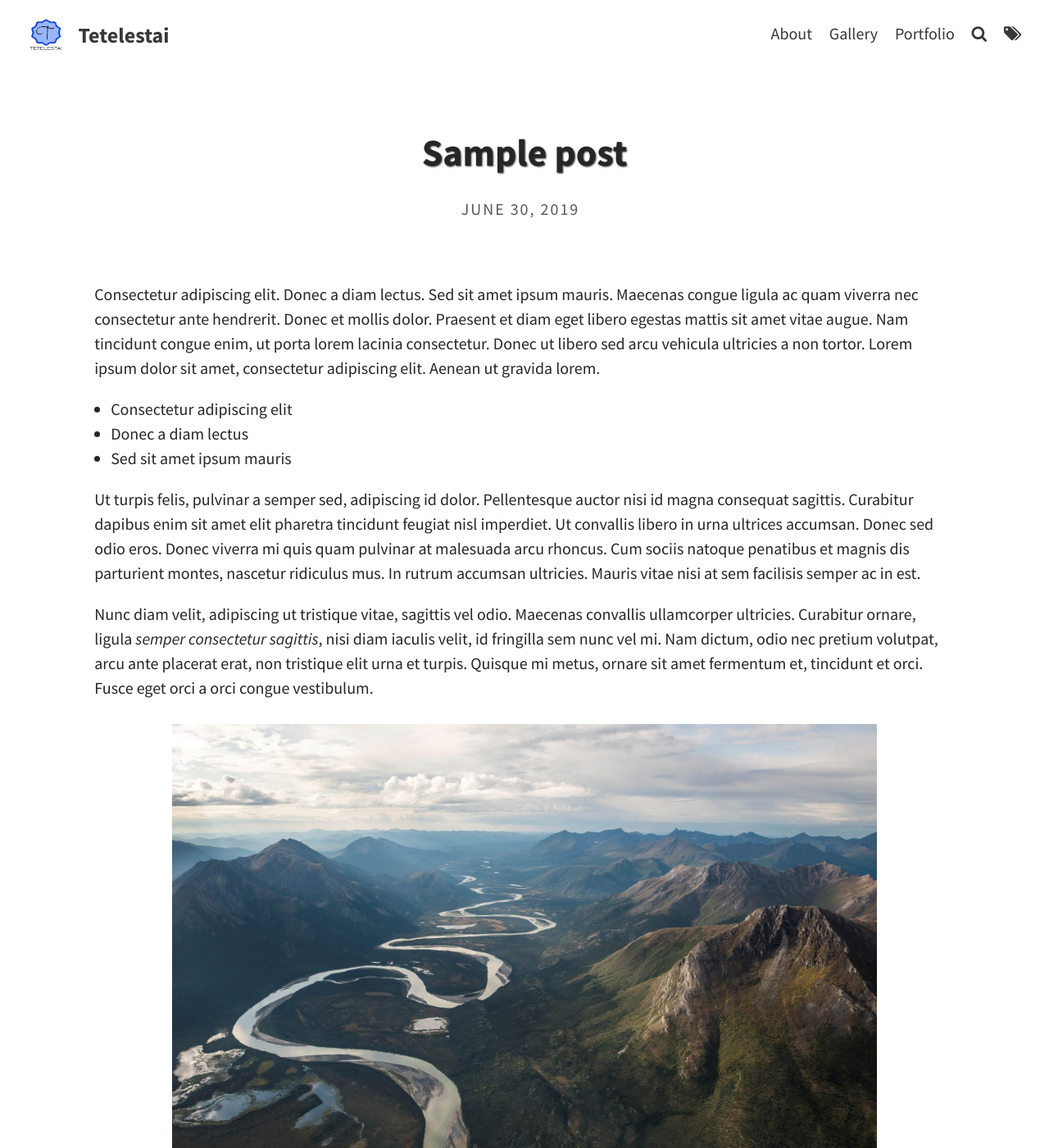
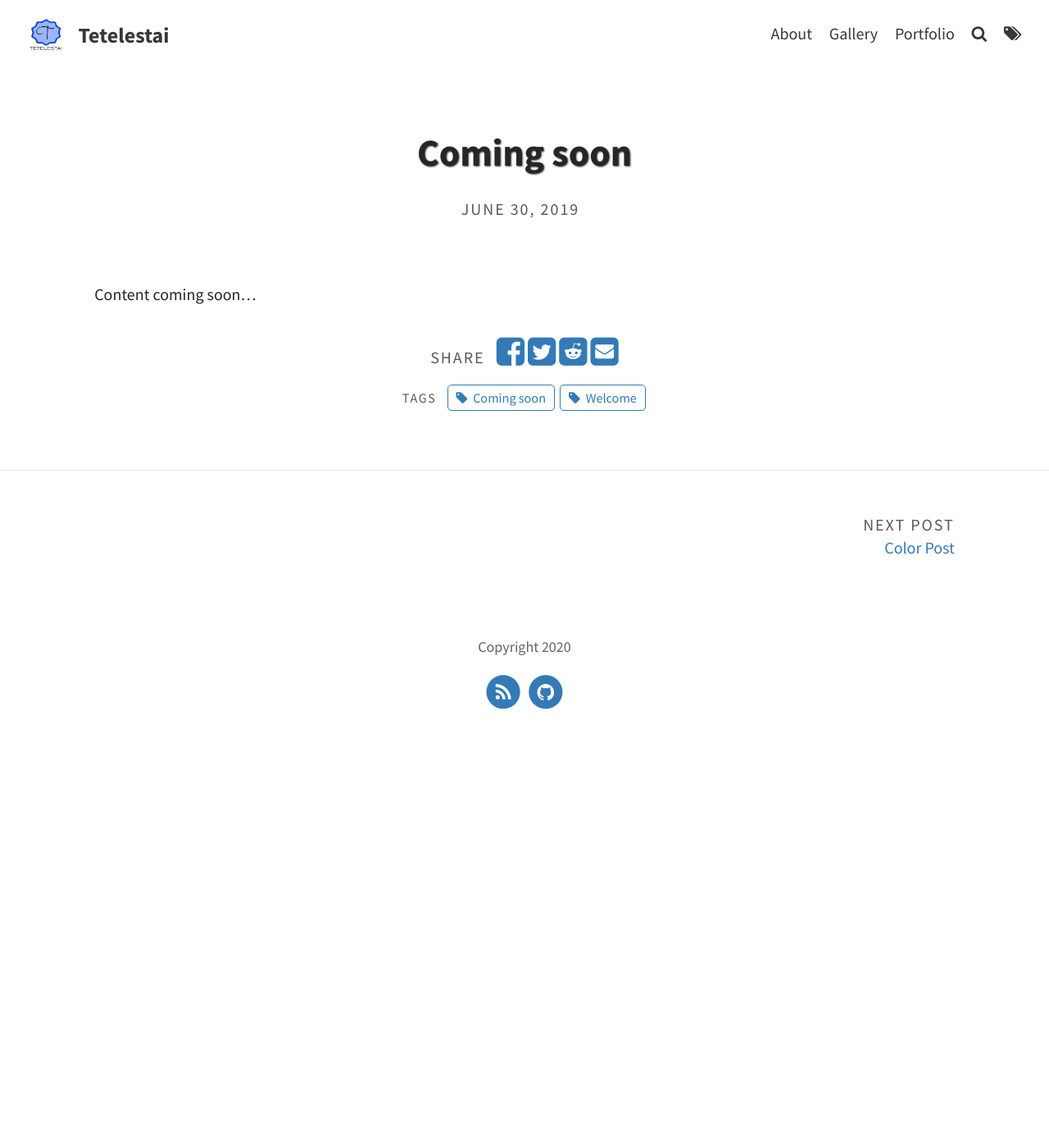
Before and after one commit to tetelestaiuk/web, a Jekyll site: the page built from _posts/2019-06-30-sample-post.md, in a window 1280 px wide and 1400 px high. Shown: the whole window at 82% size. Built offline with Jekyll 4.4.1, drawn with Linux system fonts in a browser that asks for light colours; some of the changed text lies outside the part shown.

Commit message:
Update 2019-06-30-sample-post.md

```diff
--- a/_posts/2019-06-30-sample-post.md
+++ b/_posts/2019-06-30-sample-post.md
@@ -1,32 +1,8 @@
 ---
 layout: post
-title: Sample post
-tags: [A Tag, Test, Lorem, Ipsum]
+title: Coming soon
+tags: [Welcome, Coming soon]
 excerpt_separator: <!--more-->
 ---
 
-Consectetur adipiscing elit. Donec a diam lectus. Sed sit amet ipsum mauris. Maecenas congue ligula ac quam viverra nec consectetur ante hendrerit. Donec et mollis dolor.
-Praesent et diam eget libero egestas mattis sit amet vitae augue. Nam tincidunt congue enim, ut porta lorem lacinia consectetur.
-<!--more-->
-Donec ut libero sed arcu vehicula ultricies a non tortor. Lorem ipsum dolor sit amet, consectetur adipiscing elit. Aenean ut gravida lorem.
-
-* Consectetur adipiscing elit
-* Donec a diam lectus
-* Sed sit amet ipsum mauris
-
-Ut turpis felis, pulvinar a semper sed, adipiscing id dolor. Pellentesque auctor nisi id magna consequat sagittis. Curabitur dapibus enim sit amet elit pharetra tincidunt feugiat nisl imperdiet. Ut convallis libero in urna ultrices accumsan. Donec sed odio eros. Donec viverra mi quis quam pulvinar at malesuada arcu rhoncus. Cum sociis natoque penatibus et magnis dis parturient montes, nascetur ridiculus mus. In rutrum accumsan ultricies. Mauris vitae nisi at sem facilisis semper ac in est.
-
-Nunc diam velit, adipiscing ut tristique vitae, sagittis vel odio. Maecenas convallis ullamcorper ultricies. Curabitur ornare, ligula *semper consectetur sagittis*, nisi diam iaculis velit, id fringilla sem nunc vel mi. Nam dictum, odio nec pretium volutpat, arcu ante placerat erat, non tristique elit urna et turpis. Quisque mi metus, ornare sit amet fermentum et, tincidunt et orci. Fusce eget orci a orci congue vestibulum.
-
-{% include aligner.html images="pexels/travel.jpeg" column=1 %}
-
-Ut dolor diam, elementum et vestibulum eu, porttitor vel elit. Curabitur venenatis pulvinar tellus gravida ornare. Sed et erat faucibus nunc euismod ultricies ut id justo. Nullam cursus suscipit nisi, et ultrices justo sodales nec. Fusce venenatis facilisis lectus ac semper. Aliquam at massa ipsum. Quisque bibendum purus convallis nulla ultrices ultricies. Nullam aliquam, mi eu aliquam tincidunt, purus velit laoreet tortor, viverra pretium nisi quam vitae mi. Fusce vel volutpat elit. Nam sagittis nisi dui.
-
-> Suspendisse lectus leo, consectetur in tempor sit amet, placerat quis neque
-
-Etiam luctus porttitor lorem, sed suscipit est rutrum non. Curabitur lobortis nisl a enim congue semper. Aenean commodo ultrices imperdiet. Vestibulum ut justo vel sapien venenatis tincidunt.
-
-Phasellus eget dolor sit amet ipsum dapibus condimentum vitae quis lectus. Aliquam ut massa in turpis dapibus convallis. Praesent elit lacus, vestibulum at malesuada et, ornare et est. Ut augue nunc, sodales ut euismod non, adipiscing vitae orci[^1]. Mauris ut placerat justo. Mauris in ultricies enim. Quisque nec est eleifend nulla ultrices egestas quis ut quam. Donec sollicitudin lectus a mauris pulvinar id aliquam urna cursus. Cras quis ligula sem, vel elementum mi. Phasellus non ullamcorper urna.
-
-[^1]:
-    {% include citation.html key="ref1" %}
+Content coming soon...
```
